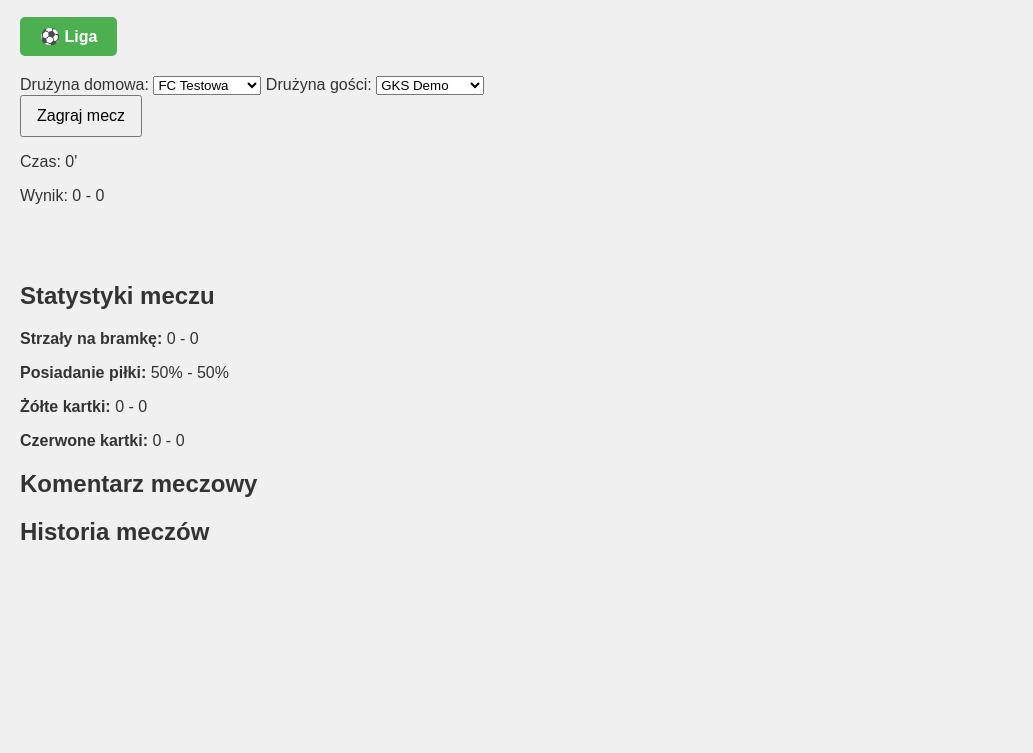
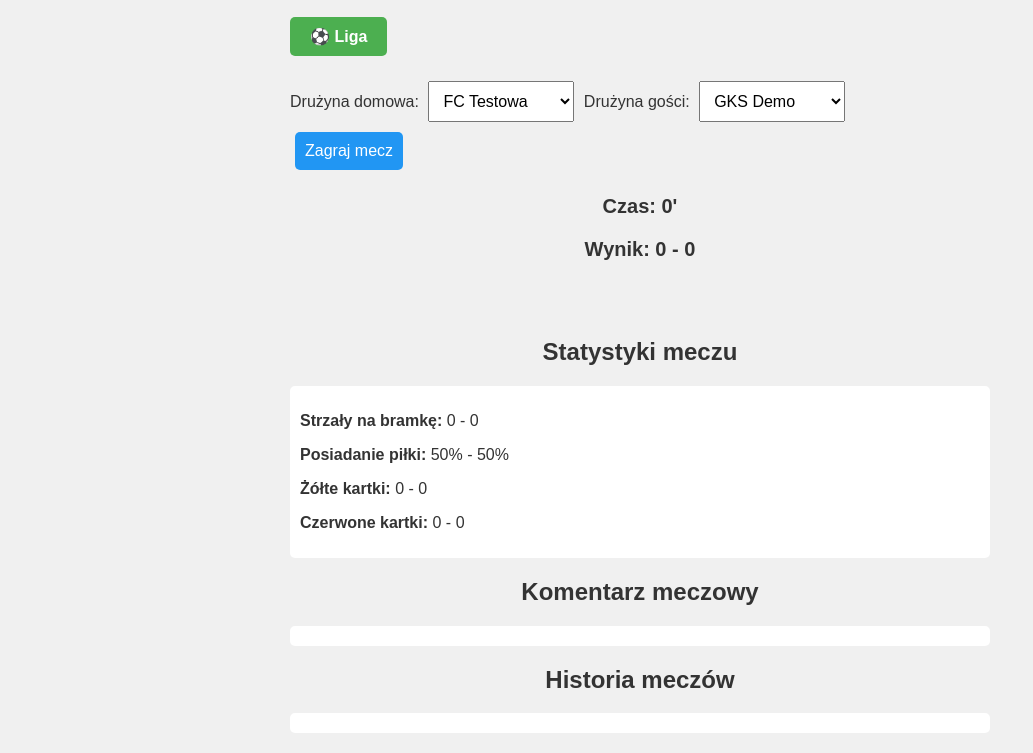
Before and after one commit to WisniaDDL/truefootball, a plain HTML site: page index.html in a window 1280 px wide. Shown: the part 73-826 px from the top of the page, without its empty margins (0-1033 px from the left). Before the commit the page ends 800 px from the top, so only its background shows below. Drawn offline with Linux system fonts and the light colour scheme.

Commit message:
Update style.css

```diff
--- a/style.css
+++ b/style.css
@@ -3,11 +3,52 @@ body {
   background-color: #f0f0f0;
   margin: 20px;
   color: #333;
+  max-width: 700px;
+  margin-left: auto;
+  margin-right: auto;
 }
 
-/* Animacja bramki bez zmiany rozmiaru */
+h1, h2 {
+  text-align: center;
+}
+
+select, button {
+  margin: 5px;
+  padding: 10px;
+  font-size: 16px;
+}
+
+button {
+  background-color: #2196F3;
+  color: white;
+  border: none;
+  border-radius: 5px;
+  cursor: pointer;
+}
+
+button:hover {
+  background-color: #0b7dda;
+}
+
+.link-button {
+  display: inline-block;
+  margin: 10px 0 20px 0;
+  background-color: #4CAF50;
+  color: white;
+  padding: 10px 20px;
+  text-decoration: none;
+  border-radius: 5px;
+  font-weight: bold;
+  transition: background-color 0.3s ease;
+}
+
+.link-button:hover {
+  background-color: #45a049;
+}
+
+/* Animacja GOOL bez zmiany wielkości */
 .goal-animation {
-  font-size: 2em;          /* Stała wielkość tekstu */
+  font-size: 2em;
   color: red;
   opacity: 0;
   text-align: center;
@@ -25,25 +66,25 @@ body {
   50% { color: yellow; }
 }
 
-/* Styl przycisku */
-button {
-  padding: 10px 15px;
-  font-size: 1em;
-  cursor: pointer;
+#result, #clock {
+  font-size: 20px;
+  font-weight: bold;
+  text-align: center;
 }
 
-.link-button {
-  display: inline-block;
-  margin: 10px 0 20px 0;
-  background-color: #4CAF50;
-  color: white;
-  padding: 10px 20px;
-  text-decoration: none;
+#stats, #commentary, #history {
+  background-color: #fff;
+  padding: 10px;
+  margin-top: 10px;
   border-radius: 5px;
-  font-weight: bold;
-  transition: background-color 0.3s ease;
 }
 
-.link-button:hover {
-  background-color: #45a049;
+ul {
+  list-style: none;
+  padding: 0;
 }
+
+ul li {
+  padding: 4px 0;
+  border-bottom: 1px solid #ddd;
+}
```
